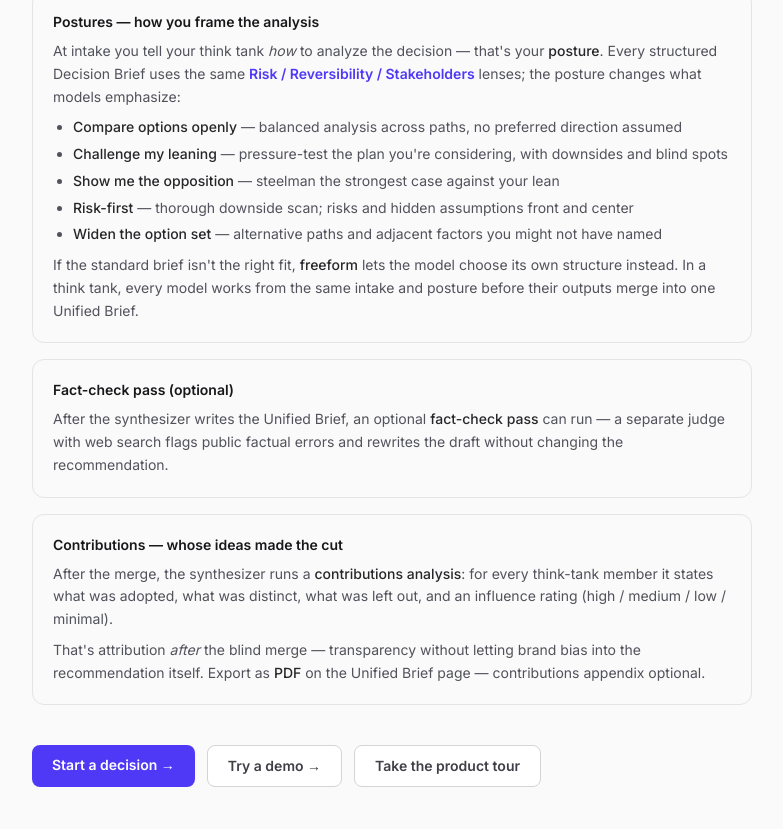
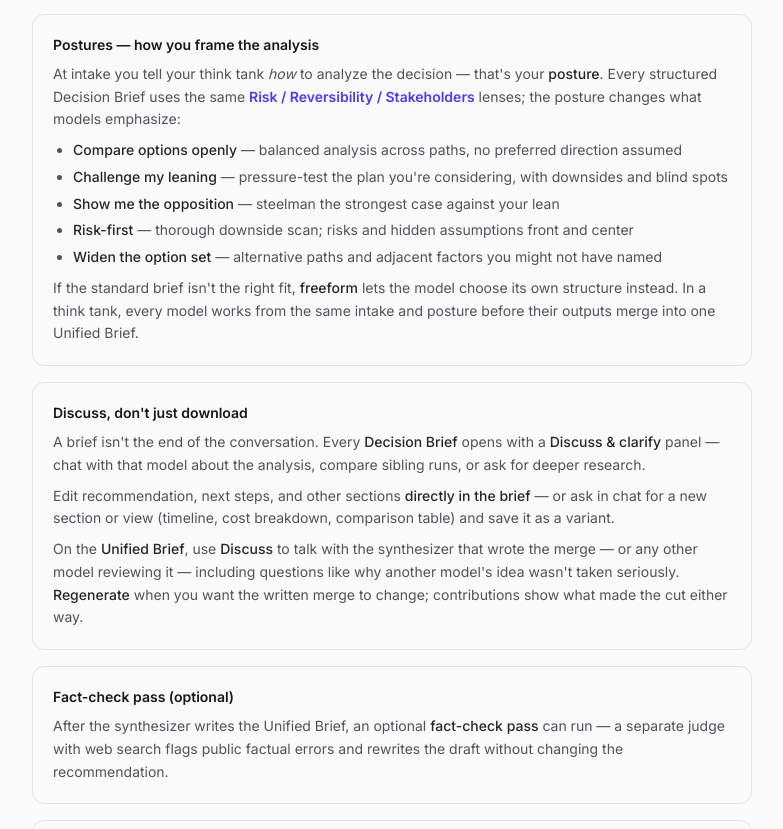
Before and after one commit to Caryndcarter/decision-copilot-evals, a Next.js app in the folder packages/nextjs/: page /how-it-works in a window 1280 px wide. Shown: the part 1794-2623 px from the top of the page, without its empty margins (248-1031 px from the left). Built offline with nearby package versions, Linux system fonts and the light colour scheme; no server answers.

Commit message:
Explain discuss, edit, and regenerate on marketing pages.
Add step-4 and Unified Brief copy for chat and TipTap on Decision Briefs, regenerate on Unified Briefs, and a homepage think-tank card for pushing back after the brief.

Co-authored-by: Cursor <cursoragent@cursor.com>

```diff
--- a/packages/nextjs/app/how-it-works/page.tsx
+++ b/packages/nextjs/app/how-it-works/page.tsx
@@ -89,6 +89,9 @@ export default function HowItWorksPage() {
           </Link>
           <Link href="#unified-brief" className="shrink-0 text-zinc-600 hover:text-indigo-600 transition-colors">
             Unified Brief
+          </Link>
+          <Link href="#discuss" className="shrink-0 text-zinc-600 hover:text-indigo-600 transition-colors">
+            Discuss & edit
           </Link>
         </div>
       </nav>
@@ -200,6 +203,30 @@ export default function HowItWorksPage() {
               </p>
             </SubBlock>
 
+            <SubBlock id="discuss" title="Discuss, don't just download">
+              <p>
+                A brief isn&apos;t the end of the conversation. Every{" "}
+                <strong className="font-medium text-zinc-800">Decision Brief</strong> opens with a{" "}
+                <strong className="font-medium text-zinc-800">Discuss &amp; clarify</strong> panel —
+                chat with that model about the analysis, compare sibling runs, or ask for deeper
+                research.
+              </p>
+              <p>
+                Edit recommendation, next steps, and other sections{" "}
+                <strong className="font-medium text-zinc-800">directly in the brief</strong> — or ask
+                in chat for a new section or view (timeline, cost breakdown, comparison table) and
+                save it as a variant.
+              </p>
+              <p>
+                On the <strong className="font-medium text-zinc-800">Unified Brief</strong>, use{" "}
+                <strong className="font-medium text-zinc-800">Discuss</strong> to talk with the
+                synthesizer that wrote the merge — or any other model reviewing it — including
+                questions like why another model&apos;s idea wasn&apos;t taken seriously.{" "}
+                <strong className="font-medium text-zinc-800">Regenerate</strong> when you want the
+                written merge to change; contributions show what made the cut either way.
+              </p>
+            </SubBlock>
+
             <SubBlock title="Fact-check pass (optional)">
               <p>
                 After the synthesizer writes the Unified Brief, an optional{" "}
--- a/packages/nextjs/app/page.tsx
+++ b/packages/nextjs/app/page.tsx
@@ -457,6 +457,12 @@ export default function Home() {
                 color: "text-emerald-500 bg-emerald-50",
               },
               {
+                icon: <IconCompare />,
+                title: "Push back after the brief",
+                desc: "Chat with any model about the analysis — edit sections in place, ask why a peer's idea was downplayed, request new views, or regenerate the Unified Brief when you want a fresh merge.",
+                color: "text-sky-500 bg-sky-50",
+              },
+              {
                 icon: <IconAttribution />,
                 title: "Attribution, after the fact",
                 desc: "You can still see whose thinking made the cut. Transparency without letting brand bias into the call itself.",
--- a/packages/nextjs/lib/how-it-works-flow.ts
+++ b/packages/nextjs/lib/how-it-works-flow.ts
@@ -32,7 +32,7 @@ export const HOW_IT_WORKS_STEPS: HowItWorksStep[] = [
   {
     n: "4",
     title: "Get a brief you can use",
-    desc: "Each run produces a structured decision brief — risks, tradeoffs, stakeholder impacts, recommendation, next steps. When you've run multiple models, you can also merge them into one Unified Brief and see which ideas from your think tank made the cut.",
+    desc: "Each run produces a structured decision brief — risks, tradeoffs, stakeholder impacts, recommendation, next steps. Read it, edit it in place, and discuss it with the models. When you've run a think tank, merge into one Unified Brief — then challenge the synthesis or regenerate when you want the merge to change.",
   },
 ];
 
```
